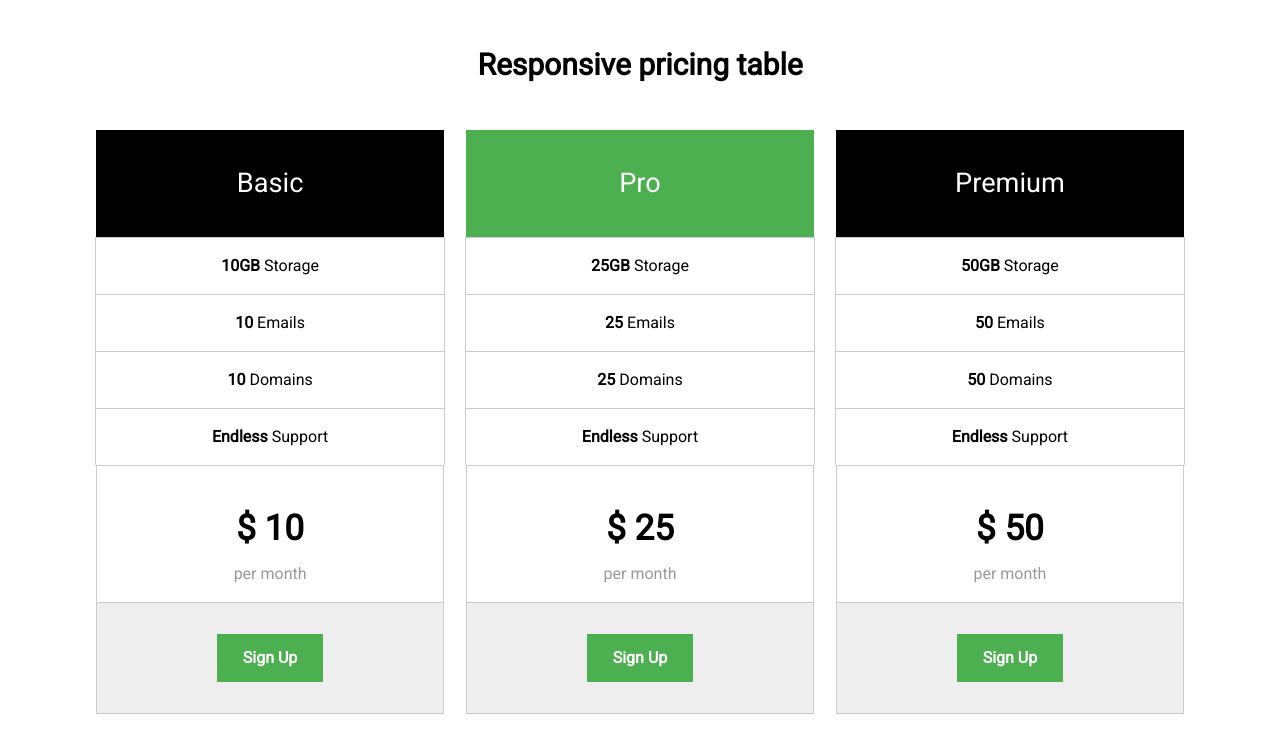
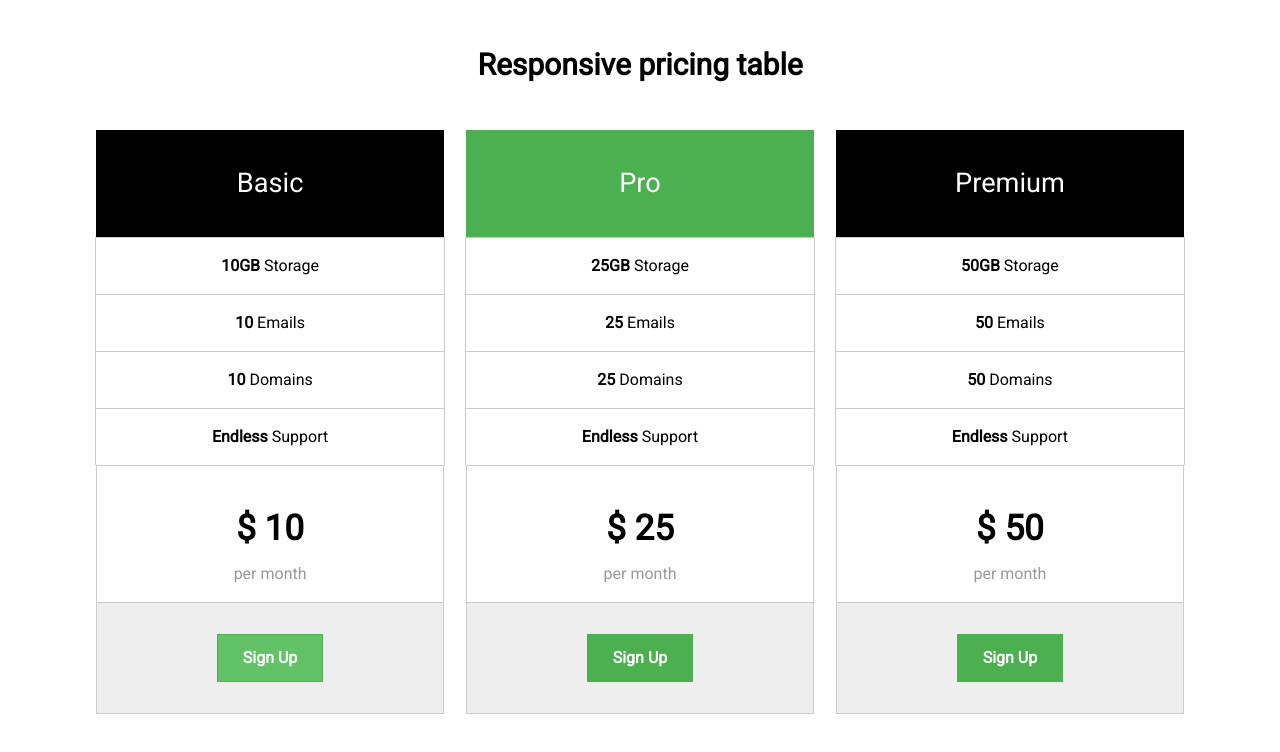
Before and after one commit to kelsonbatista/kelson.github.io, a plain HTML site: page projects/03-bonus-feriadao-html-css-js/exercise1.html in a window 1280 px wide. In both pictures the pointer is over the link 270 px from the left and 658 px from the top of the page. Drawn offline with Linux system fonts and the light colour scheme.

Commit message:
project 03-bonus updated

```diff
--- a/projects/03-bonus-feriadao-html-css-js/css/exercise1.css
+++ b/projects/03-bonus-feriadao-html-css-js/css/exercise1.css
@@ -91,6 +91,10 @@ strong {
   font-weight: 900;
 }
 
+.table__link:hover {
+  background-color: #63c267;
+}
+
 @media (max-width: 850px) {
   .table {
     display: inline-block;
```
